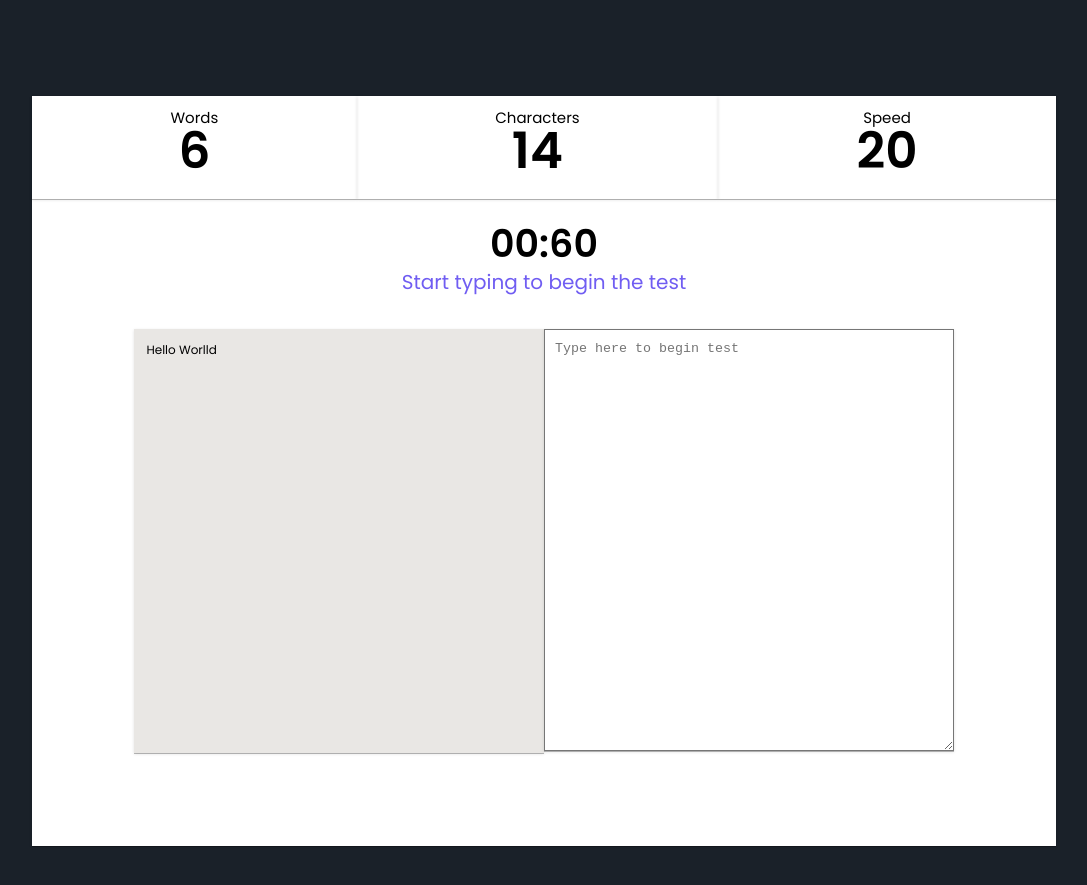
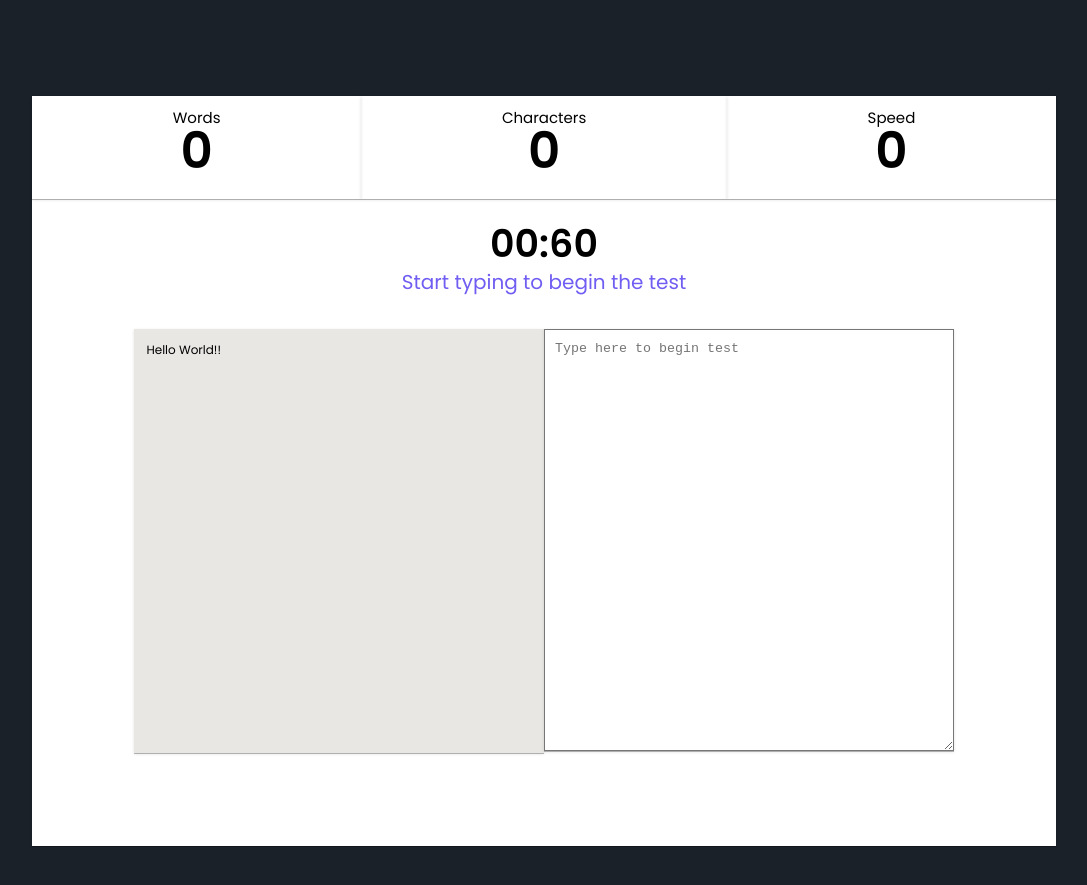
Before and after one commit to Adi720/type-master, a React (Create React App) app: page / in a window 1280 px wide. Shown: the part 877-1762 px from the top of the page, without its empty margins (96-1183 px from the left). Built offline with nearby package versions, Linux system fonts and the light colour scheme.

Commit message:
Adding state to app

```diff
--- a/src/components/App/App.jsx
+++ b/src/components/App/App.jsx
@@ -4,7 +4,20 @@ import Landing from "../Landing/Landing";
 import Nav from "../Nav/Nav";
 import "./App.css";
 
-function App() {
+const TotalTime = 60;
+
+class App extends React.Component {
+
+    state = {
+        selectedParagraph: "Hello World!!",
+        timerStarted: false,
+        timeRemaining: TotalTime,
+        words: 0,
+        characters: 0,
+        wpm: 0,
+    }
+
+    render() {
         return (
             <div className="app">
                 {/* Nav Bar */}
@@ -12,10 +25,18 @@ function App() {
                 {/* Landing Section */}
                 <Landing />
                 {/* Challenge Section */}
-            <ChallengeSection />
+                <ChallengeSection
+                    selectedParagraph={this.state.selectedParagraph}
+                    words={this.state.words}
+                    characters={this.state.characters}
+                    wpm={this.state.wpm}
+                    timeRemaining={this.state.timeRemaining}
+                    timerStarted={this.state.timerStarted}
+                />
             </div>
 
         )
     }
+}
 
 export default App
--- a/src/components/ChallengeSection/ChallengeSection.jsx
+++ b/src/components/ChallengeSection/ChallengeSection.jsx
@@ -2,13 +2,26 @@ import React from "react";
 import TestContainer from "../TestContainer/TestContainer";
 import "./ChallengeSection.css";
 
-const ChallengeSection = () => {
+const ChallengeSection = ({
+    selectedParagraph,
+    words,
+    characters,
+    wpm,
+    timeRemaining,
+    timerStarted
+}) => {
     return (
         <div className="challenge-section-container">
             <h1 data-aos="fade-up" className="challenge-section-header">
                 Take a speed test now!
             </h1>
-            <TestContainer words={6} characters={14} wpm={20} />
+            <TestContainer
+                selectedParagraph={selectedParagraph}
+                timeRemaining={timeRemaining}
+                timerStarted={timerStarted}
+                words={words}
+                characters={characters}
+                wpm={wpm} />
         </div>
     )
 }
--- a/src/components/TestContainer/TestContainer.jsx
+++ b/src/components/TestContainer/TestContainer.jsx
@@ -3,15 +3,28 @@ import TryAgain from "../TryAgain/TryAgain";
 import TypingChallengeContainer from "../TypingChallengeContainer/TypingChallengeContainer";
 import "./TestContainer.css"
 
-const TestContainer = ({ words, characters, wpm }) => {
+const TestContainer = ({
+    selectedParagraph,
+    words,
+    characters,
+    wpm,
+    timeRemaining,
+    timerStarted
+}) => {
 
-    const timeRemaining = 20;
     return (
         <div className="test-container">
             {
                 timeRemaining > 0 ? (
                     <div data-aos="fade-up" className="typing-challenge-cont">
-                        <TypingChallengeContainer words={words} characters={characters} wpm={wpm} />
+                        <TypingChallengeContainer
+                            words={words}
+                            characters={characters}
+                            wpm={wpm}
+                            timeRemaining={timeRemaining}
+                            timerStarted={timerStarted}
+                            selectedParagraph={selectedParagraph}
+                        />
                     </div>
                 ) : (
                     <div className="try-again-cont">
--- a/src/components/TypeMaster/TypeMaster.jsx
+++ b/src/components/TypeMaster/TypeMaster.jsx
@@ -1,12 +1,17 @@
 import React from "react";
 import "./TypeMaster.css";
 
-const TypeMaster = ({ selectedParagraph }) => {
+const TypeMaster = ({ selectedParagraph, timeRemaining, timerStarted }) => {
     return (
         <div className="typemaster">
             <div className="timer-container">
-                <p className="timer">00:60</p>
-                <p className="timer-info">Start typing to begin the test</p>
+                <p className="timer">
+                    00:
+                    {timeRemaining > 10 ? timeRemaining : `0${timeRemaining}`}
+                </p>
+                <p className="timer-info">
+                    {!timerStarted && "Start typing to begin the test"}
+                </p>
             </div>
 
             <div className="textarea-container">
--- a/src/components/TypingChallengeContainer/TypingChallengeContainer.jsx
+++ b/src/components/TypingChallengeContainer/TypingChallengeContainer.jsx
@@ -3,7 +3,14 @@ import { ChallengeDetailsCard } from "../ChallengeDetailsCard/ChallengeDetailsCa
 import TypeMaster from "../TypeMaster/TypeMaster";
 import "./TypingChallengeContainer.css";
 
-const TypingChallengeContainer = ({ words, characters, wpm }) => {
+const TypingChallengeContainer = ({
+    selectedParagraph,
+    words,
+    characters,
+    wpm,
+    timeRemaining,
+    timerStarted
+}) => {
     return (
         <div className="typing-challenge-container">
             {/* Details Section */}
@@ -18,7 +25,11 @@ const TypingChallengeContainer = ({ words, characters, wpm }) => {
 
             {/* Real Challenge Container */}
             <div className="typemaster-container">
-                <TypeMaster selectedParagraph="Hello Worlld" />
+                <TypeMaster
+                    timeRemaining={timeRemaining}
+                    timerStarted={timerStarted}
+                    selectedParagraph={selectedParagraph}
+                />
             </div>
         </div>
     )
```
Lines whose indentation alone changed are shown as unchanged.
